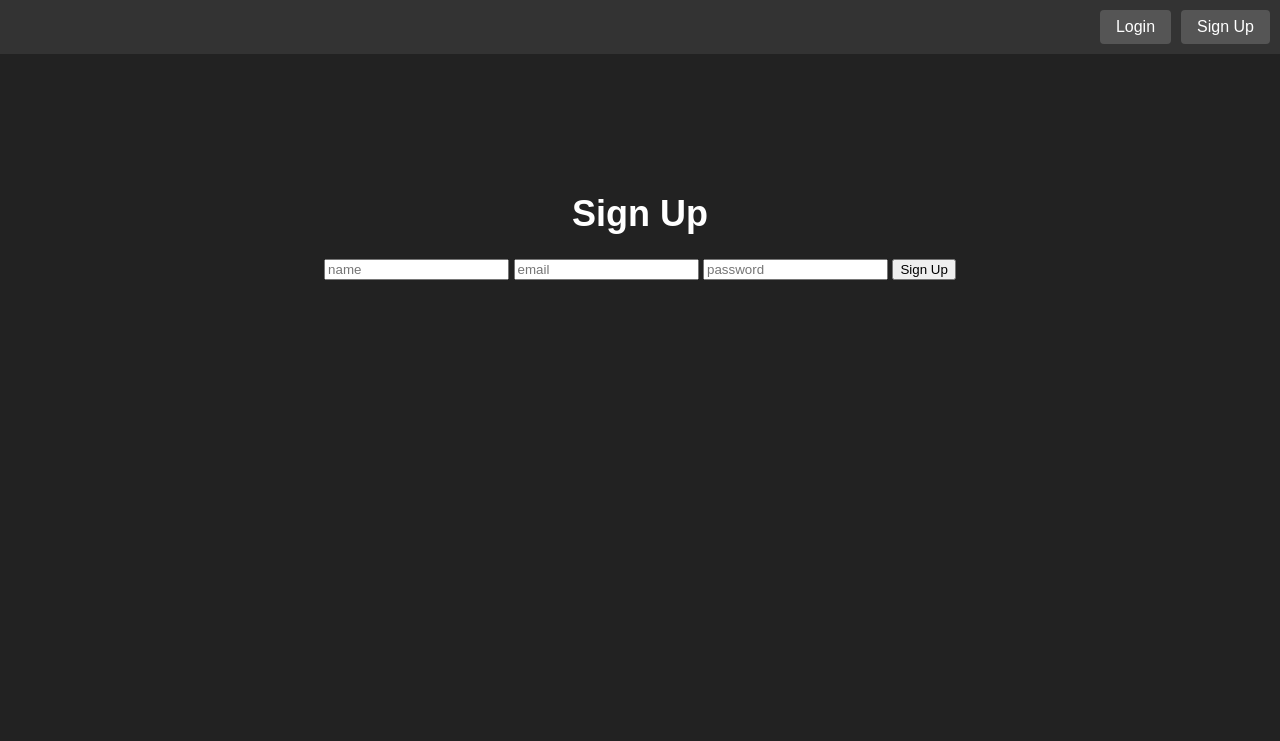
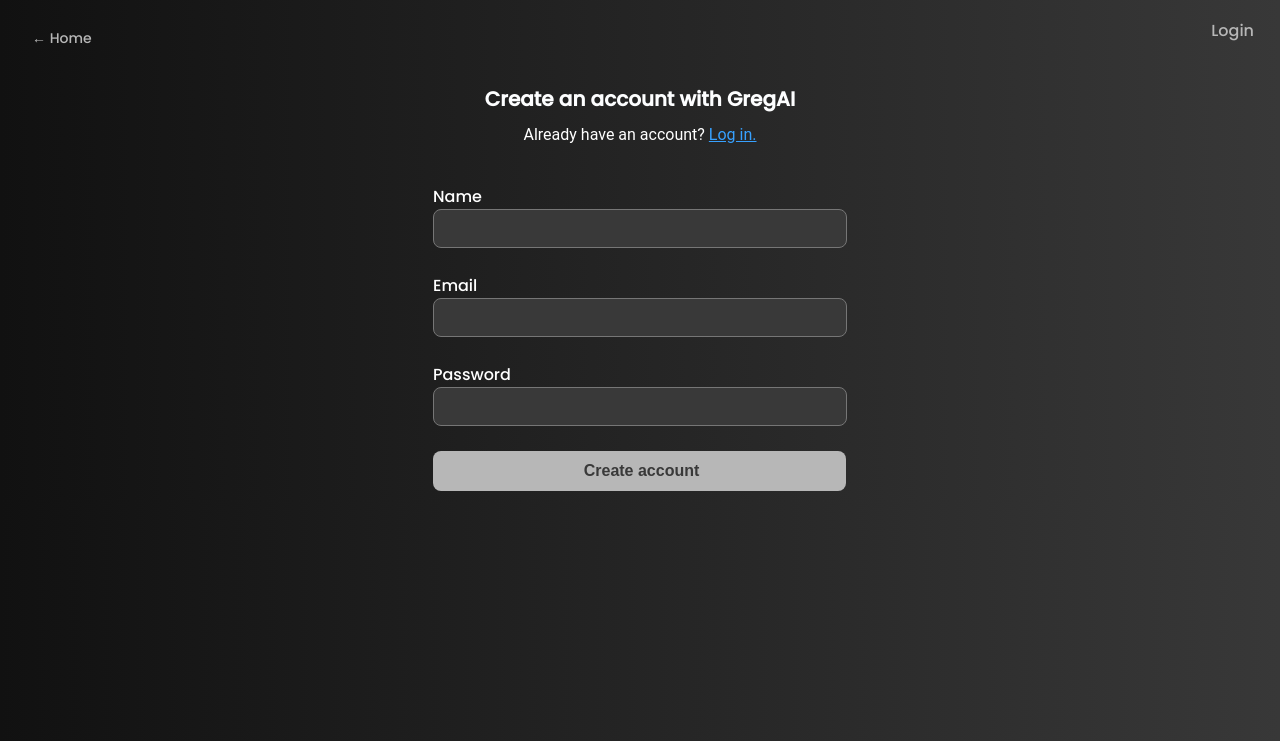
Before and after one commit to rodrigocruzs/Portfolio-chatbot, a Flask app: page /signup in a window 1280 px wide. Shown: the top 741 px of the page. Run offline with Flask 3, Linux system fonts and the light colour scheme; parts of the project's set-up code (start-up, migrations or seed data) failed here and were passed over; some libraries are stand-ins or nearby versions.

Commit message:
removed Firebase, added Flask authentication instead, ajusted front-end user auth, signup and login

```diff
--- a/Whatsapp/app.py
+++ b/Whatsapp/app.py
@@ -1,5 +1,5 @@
 import logging
-from flask import Flask, request, redirect, url_for, render_template, flash, request, session, abort
+from flask import Flask, request, redirect, url_for, render_template, flash, request, session, abort, jsonify
 from flask_login import LoginManager, UserMixin, login_user, logout_user, login_required, current_user
 from flask_sqlalchemy import SQLAlchemy
 from werkzeug.security import generate_password_hash, check_password_hash
@@ -7,209 +7,74 @@ from functions import user_reply
 from twilio_api import send_message
 from threading import Thread
 import os
-import json
-import firebase_admin
-from firebase_admin import credentials, auth, db
-#import pyrebase
-import traceback
-import requests
-
-
-firebaseConfig = {
-  "apiKey": "AIzaSyAUa2iYEwMOCi5urap0RqHjm65LRGMvc8Q",
-  "authDomain": "gregai.firebaseapp.com",
-  "projectId": "gregai",
-  "storageBucket": "gregai.appspot.com",
-  "messagingSenderId": "666761336197",
-  "appId": "1:666761336197:web:857a6c24248b8e0beee0ec",
-  "measurementId": "G-EVTGWKJW0H",
-  "databaseURL": "https://gregai-default-rtdb.firebaseio.com/"
-}
-
-#initialize the 'firebase_admin' module with the credentials
-cred_str = os.environ.get("FIREBASE_CREDENTIALS")
-try:
-    cred_dict = json.loads(cred_str)
-    cred = credentials.Certificate(cred_dict)
-    firebase_admin.initialize_app(cred, {"databaseURL": "https://gregai-default-rtdb.firebaseio.com/"})
-except (ValueError, KeyError, TypeError):
-    logging.error("Invalid Firebase credentials")
-    raise
-
-#initialize firebase
-# firebase = pyrebase.initialize_app(firebaseConfig)
-# auth = firebase.auth()
-# db = firebase.database()
-
-#Initialze person as dictionary
-person = {"is_logged_in": False, "name": "", "email": "", "uid": ""}
 
 qa = user_reply
 logging.basicConfig(level=logging.INFO)
 
 app = Flask(__name__)
 app.secret_key = os.environ.get("APP_SECRET_KEY")
+app.config['SQLALCHEMY_DATABASE_URI'] = os.environ.get("DB_URL")
+db = SQLAlchemy(app)
 
 # Configure Flask-Login
 login_manager = LoginManager()
+login_manager.login_view = 'login'
 login_manager.init_app(app)
-login_manager.login_view = 'login'
 
 # Define the User model for Flask-Login
-class User(UserMixin):
-    def __init__(self, user_info):
-        self.id = user_info.uid
-        self.email = user_info.email
-        self.name = user_info.display_name
-
+class Customer(UserMixin, db.Model):
+    id = db.Column(db.Integer, primary_key=True)
+    name = db.Column(db.String(255))
+    email = db.Column(db.String(255), unique=True, nullable=False)
+    password = db.Column(db.String(255), nullable=False)
 
 @login_manager.user_loader
 def load_user(user_id):
-    user_info = auth.get_user(user_id)
-    return User(user_info)
+    return Customer.query.get(int(user_id))
 
 @app.route('/signup', methods=['GET', 'POST'])
 def signup():
     if request.method == 'POST':
-        app.logger.info('Request form data: %s', request.form)
-        email = request.form['email']
-        password = request.form['password']
-        name = request.form['name']
-    #     if not email or not name:
-    #         flash("Please fill out all fields", "error")
-    #         return redirect(url_for('home'))
-    #     else:
-    #         return redirect(url_for('welcome', name=name))  # pass name here
-    # else:
-    #     if person["is_logged_in"] == True:
-    #         return redirect(url_for('welcome'))
-    #     else:
-    #         return render_template('signup.html')
+        name = request.form.get('name')
+        email = request.form.get('email')
+        password = request.form.get('password')
 
-        try:
-            #Try creating the user account using the provided data
-            user_record = auth.create_user(
-                email=email,
-                password=password,
-                display_name=name
-            )
-            print('Sucessfully created new user: {0}'.format(user_record.uid))
-            #Add data to global person
-            global person
-            person["is_logged_in"] = True
-            person["email"] = user_record.email
-            person["uid"] = user_record.uid
-            person["name"] = user_record.display_name
-            login_user(User(user_record))  # login user here
-            #Append data to the firebase realtime database
-            ref = db.reference('users')
-            new_user = ref.child(person["uid"])
-            new_user.set({
-                'name': name,
-                'email': email
-            })
-            #Go to welcome page
-            return redirect(url_for('welcome'))
-        except Exception as e:
-            #Log the error
-            app.logger.error(traceback.format_exc())
-            #If there is any error, redirect to signup
-            flash(str(e), "error")
-            return redirect(url_for('home'))
+        user = Customer.query.filter_by(email=email).first()
 
-    else:
-        if person["is_logged_in"] == True:
-            return redirect(url_for('welcome'))
+        if user:
+            flash('Email address already exists.')
         else:
-            return render_template('signup.html')
+            new_user = Customer(name=name, email=email, password=generate_password_hash(password, method='scrypt'))
+            db.session.add(new_user)
+            db.session.commit()
+            return redirect(url_for('login'))
 
+    return render_template('signup.html')
 
 
 @app.route('/login', methods=['GET', 'POST'])
 def login():
     if request.method == 'POST':
-        email = request.form['email']
-        password = request.form['password']
+        email = request.form.get('email')
+        password = request.form.get('password')
 
-        # Verify the password using Firebase REST API
-        url = f"https://identitytoolkit.googleapis.com/v1/accounts:signInWithPassword?key={firebaseConfig['apiKey']}"
-        headers = {"content-type": "application/json"}
-        data = {
-            "email": email,
-            "password": password,
-            "returnSecureToken": True
-        }
-        response = requests.post(url, headers=headers, json=data)
-        if response.status_code == 200:
-            uid = response.json()['localId']
-            user_info = auth.get_user(uid)
-            person["is_logged_in"] = True
-            person["email"] = user_info.email
-            person["uid"] = user_info.uid
-            person["name"] = user_info.display_name
-            login_user(User(user_info))  # login user here
-            return redirect(url_for('welcome'))
+        user = Customer.query.filter_by(email=email).first()
+
+        if user and check_password_hash(user.password, password):
+            login_user(user)  # Log in the user
+            return redirect(url_for('welcome'))  # Redirect to welcome page
         else:
-            flash("There was a problem logging in. Please check your email and password.", "error")
-            return redirect(url_for('home'))
-    else:
-        if person["is_logged_in"] == True:
-            return redirect(url_for('welcome'))
-        else:
-            return render_template('login.html')
+            flash('Invalid email or password')
+            return redirect(url_for('login'))  # Redirect back to login page
 
-
-    # if request.method == 'POST':
-    #     email = request.form['email']
-    #     password = request.form['password']
-
-
-    #     try:
-    #         user_info = auth.get_user_by_email(email)
-    #         login_user(User(user_info))  # login user here
-    #         return redirect(url_for('welcome'))
-    #     except Exception as e:
-    #         flash("There was a problem logging in. Please check your email.", "error")
-    #         return redirect(url_for('home'))
-    # else:
-    #     return render_template('login.html')
-
-
-    #     try:
-    #         user = auth.get_user_by_email(email)
-    #         # the below line is pseudo-code, replace it with the actual password verification method you use
-    #         if not check_password_hash(user.password, password):
-    #             flash("There was a problem logging in. Please check your email and password.", "error")
-    #             return redirect(url_for('home'))
-    #         else:
-    #             # if password verification is successful
-    #             person["is_logged_in"] = True
-    #             person["email"] = user.email
-    #             person["uid"] = user.uid
-    #             person["name"] = user.display_name
-    #             login_user(User(user.uid))  # login user here
-    #             return redirect(url_for('welcome'))
-    #     except Exception as e:
-    #         print(e)
-    #         flash("There was a problem logging in. Please check your email and password.", "error")
-    #         return redirect(url_for('home'))
-    # else:
-    #     if person["is_logged_in"] == True:
-    #         return redirect(url_for('welcome'))
-    #     else:
-    #         return render_template('login.html')
-
+    return render_template('login.html')
 
 @app.route('/logout', methods=['GET', 'POST'])
 @login_required
 def logout():
-    app.logger.info(f"Current user is_authenticated: {current_user.is_authenticated}")
-    if current_user.is_authenticated:
-        logout_user()
-        global person
-        person["is_logged_in"] = False
-        flash('You have logged out successfully!', 'success')
-    return redirect(url_for('home'))
+    logout_user()
+    return redirect(url_for('login'))
+
 
 @app.route("/", methods=["GET", "POST"])
 def home():
@@ -218,8 +83,7 @@ def home():
 @app.route("/welcome")
 @login_required
 def welcome():
-        name = person["name"] if person["is_logged_in"] else 'Guest'  # Use 'Guest' as the default name
-        return render_template("welcome.html", name=name)
+        return render_template("welcome.html", name=current_user.name)
 
 
 @app.route("/twilio", methods=["POST"])
@@ -238,3 +102,6 @@ def twilio():
     thread.start()
 
     return "OK", 200
+
+if __name__ == '__main__':
+    app.run(debug=True)
--- a/Whatsapp/functions.py
+++ b/Whatsapp/functions.py
@@ -28,11 +28,13 @@ db = SQLDatabase.from_uri(
     },
 )
 
+#small change
 
 def user_reply(user_input: dict) -> str:
     llm = ChatOpenAI(model_name="gpt-3.5-turbo", temperature=0.3)
     toolkit = SQLDatabaseToolkit(db=db, llm=llm)
     prefix = "You are an experienced financial advisor and your goal is the help your client to better understand about investments and their portfolio."
+    suffix = "Please engage in a conversation with the client and suggest more questions. You should be friendly and easy to talk to."
 
     agent_executor = create_sql_agent(
         llm=llm,
@@ -40,6 +42,7 @@ def user_reply(user_input: dict) -> str:
         verbose=True,
         agent_type = AgentType.OPENAI_FUNCTIONS,
         prefix = prefix,
+        suffix = suffix,
         handle_parsing_errors=True,
     )
 
--- a/Whatsapp/static/styles.css
+++ b/Whatsapp/static/styles.css
@@ -1,45 +1,209 @@
 /* styles.css */
+@import url('https://fonts.googleapis.com/css2?family=Poppins:wght@300;500&display=swap');
+
 body {
-    background-color: #222;
+    background: linear-gradient(to left, #383838, #111111);
     color: #fff;
-    font-family: Arial, sans-serif;
+    font-family: 'Poppins', sans-serif;
     margin: 0;
     padding: 0;
   }
 
   header {
-    background-color: #333;
+    background-color: transparent;
     padding: 10px;
   }
 
   nav {
+    background-color: transparent;
     display: flex;
     justify-content: flex-end;
   }
 
   .button {
-    background-color: #555;
-    color: #fff;
+    background-color: #111111;
+    color: #cecece;
     text-decoration: none;
     padding: 8px 16px;
     margin-left: 10px;
-    border-radius: 4px;
+    border-radius: 8px;
+    border: 0.5px solid #fff;
+  }
+
+  .login-button {
+    background-color: transparent;
+    color: #B7B7B7;
+    text-decoration: none;
+    padding: 8px 16px;
+    margin-left: 10px;
+    border-radius: 8px;
   }
 
   .button:hover {
-    background-color: #777;
+    background-color: #F0F0F0;
+    color: #111111;
   }
 
   .container {
-    max-width: 800px;
-    margin: 50px auto;
-    text-align: center;
+    max-width: 1100px; /* Increase the max-width as per your needs */
+    margin: 20px auto;
+    text-align: left;
+  }
+
+  .signup-container {
+    display: flex;
+    flex-direction: column;
+    align-items: center;
+    justify-content: center;
+    height: 55vh;
+  }
+
+  .login-container {
+    display: flex;
+    flex-direction: column;
+    align-items: center;
+    justify-content: center;
+    height: 60vh;
   }
 
   h1 {
-    font-size: 36px;
+    font-size: 48px;
+    text-align: center; /* This will center the h1 text */
+  }
+
+  h2 {
+    font-size: 30px;
+  }
+  h3  {
+    font-size: 20px;
   }
 
   p {
-    font-size: 18px;
+    font-family: Roboto, sans-serif;
+    font-size: 20px;
   }
+
+  p a {
+    color: #37a1ff;
+  }
+
+  ul li {
+    margin-bottom: 30px;
+  }
+
+  ul {
+    list-style-type: none;
+  }
+
+  .list-details {
+    font-family: Roboto, sans-serif;
+    font-size: 15px;
+    text-align: left;
+    line-height: 1.6;
+    width: 60%; /* Increase the width as per your needs */
+    margin-left: 0; /* Remove the left margin */
+    padding-left: 0;
+    margin-top: 10px;
+    color: #E5E2E2;
+
+  }
+
+  strong {
+    font-weight: 600;  /* Bolder font */
+}
+
+  .content {
+    display: flex;
+    justify-content: space-between;
+  }
+
+  .content-image {
+    width: 45%; /* Increase the width as per your needs */
+    height: auto;
+  }
+
+  .box {
+    background-color: transparent;
+    padding: 15px;
+    border-radius: 8px;
+    margin-bottom: 20px;
+    color: #ffffff;
+    transition: background-color 0.5s ease;
+  }
+
+  .box:hover {
+    background-color: #333333;
+  }
+
+form input[type="text"],
+form input[type="email"],
+form input[type="password"] {
+    width: 400px; /* adjust as needed */
+    height: 35px; /* adjust as needed */
+    font-size: 14px; /* adjust as needed */
+    margin-bottom: 25px; /* space between each form field and button */
+    border-radius: 8px;
+    background-color: #393939;
+    color: #e2f0fd;
+    padding-left: 10px;
+    border-style: solid;
+    border-width: 0.5px;
+}
+
+form input[type="submit"] {
+    /* This will make sure that the button aligns with the form fields */
+    display: block;
+    width: 413px;
+    height: 40px;
+    background: #B7B7B7; /* adjust as needed */
+    color: #393939; /* adjust as needed */
+    border: none;
+    border-radius: 8px; /* adjust as needed */
+    cursor: pointer;
+    border-radius: 8px;
+    font-size: 16px;
+    font-weight: bold;
+    padding-left: 10px;
+    box-sizing: border-box;
+    text-align: center;
+}
+
+.login-title {
+  font-size: 20px; /* adjust as needed */
+  text-align: center;
+  color: #fdfeff;
+}
+
+label {
+  font-weight: normal;
+}
+
+.login-container h1.login-title {
+  text-align: left;
+  padding-left: 15px;
+}
+
+.form-input {
+  width: 100%;
+  height: 30px;
+  border-radius: 8px;
+  padding: 4px;
+  box-sizing: border-box;
+}
+
+p.account-link {
+  font-size: 16px; /* you can adjust the value to the size you prefer */
+  margin-top: -2px; /* you can adjust the value to reduce/increase the space */
+  margin-bottom: 40px;
+}
+
+.home-button {
+  position: absolute;
+  top: 20px;
+  left: 20px;
+  color: #B7B7B7;
+  background: transparent;
+  padding: 8px 12px;
+  text-decoration: none;
+  font-size: 14px;
+}
--- a/Whatsapp/templates/signup.html
+++ b/Whatsapp/templates/signup.html
@@ -1,17 +1,8 @@
 <!DOCTYPE html>
 <html>
 <head>
-    <title>Signup - Investment Chatbot</title>
+    <title>Sign up - GregAI</title>
     <link rel="stylesheet" type="text/css" href="{{ url_for('static', filename='styles.css') }}">
-    <script src="https://www.gstatic.com/firebasejs/8.4.3/firebase-app.js"></script>
-    <script src="https://www.gstatic.com/firebasejs/8.4.3/firebase-auth.js"></script>
-    <script>
-        // Initialize Firebase
-        var firebaseConfig = {
-            // Your Firebase configuration here
-        };
-        firebase.initializeApp(firebaseConfig);
-        </script>
     <style>
         .container {
             display: flex;
@@ -29,39 +20,24 @@
 <body>
     <header>
         <nav>
-            <a class="button" href="{{ url_for('login') }}">Login</a>
-            <a class="button" href="{{ url_for('signup') }}">Sign Up</a>
+            <a class="login-button" href="{{ url_for('login') }}">Login</a>
+            <a href="{{ url_for('home') }}" class="home-button">&#8592; Home</a>
         </nav>
     </header>
 
     <main>
-        <div class="container">
-            <h1>Sign Up</h1>
-            <form action="{{ url_for('signup') }}" method="POST">
-                <input type="text" id="name" class="fadeIn second" name="name" placeholder="name">
-                <input type="email" id="login" class="fadeIn second" name="email" placeholder="email">
-                <input type="password" id="password" class="fadeIn third" name="password" placeholder="password">
-                <input type="submit" class="fadeIn fourth" value="Sign Up">
-              </form>
-
-              <script>
-                document.getElementById('signup-form').addEventListener('submit', function(event) {
-                    event.preventDefault();
-                    var email = document.getElementById('email').value;
-                    var password = document.getElementById('password').value;
-                    firebase.auth().createUserWithEmailAndPassword(email, password)
-                        .then((user) => {
-                            // User created, you can redirect to another page
-                            window.location.href = '/welcome';
-                        })
-                        .catch((error) => {
-                            // An error occurred
-                            alert(error.message);
-                        });
-                });
-                </script>
-
-
+        <div class="signup-container">
+            <h1 class="login-title">Create an account with GregAI</h1>
+            <p class="account-link">Already have an account? <a class="login-link" href="{{ url_for('login') }}">Log in.</a></p>
+            <form id="signup-form" action="{{ url_for('signup') }}" method="POST">
+                <label for="name">Name</label><br>
+                <input type="text" id="name" name="name" required><br>
+                <label for="email">Email</label><br>
+                <input type="email" id="email" name="email" required><br>
+                <label for="password">Password</label><br>
+                <input type="password" id="password" name="password" required><br>
+                <input type="submit" value="Create account">
+            </form>
             {% with messages = get_flashed_messages() %}
             {% if messages %}
             <ul class="messages">
@@ -73,5 +49,22 @@
             {% endwith %}
         </div>
     </main>
+    <script>
+        document.addEventListener('DOMContentLoaded', function() {
+            var form = document.getElementById('signup-form');
+            var inputs = form.querySelectorAll('input[type="text"], input[type="password"], input[type="email"]');
+            var submitButton = form.querySelector('input[type="submit"]');
+
+            form.addEventListener('keyup', function() {
+                for (var i = 0; i < inputs.length; i++) {
+                    if (inputs[i].value === '') {
+                        submitButton.style.backgroundColor = '#B7B7B7'; // original color
+                        return;
+                    }
+                }
+                submitButton.style.backgroundColor = '#FFF'; // color when fields are filled
+            });
+        });
+    </script>
 </body>
 </html>
--- a/requirements.txt
+++ b/requirements.txt
@@ -121,3 +121,4 @@ websockets==11.0.3
 Werkzeug==2.3.6
 yarl==1.9.2
 firebase-admin==5.0.1
+flask-migrate==3.1.0
```
Also changed, not shown: Whatsapp/templates/index.html (+19 -13 lines), Whatsapp/templates/login.html (+25 -48 lines), Whatsapp/templates/welcome.html (line endings or trailing spaces).
